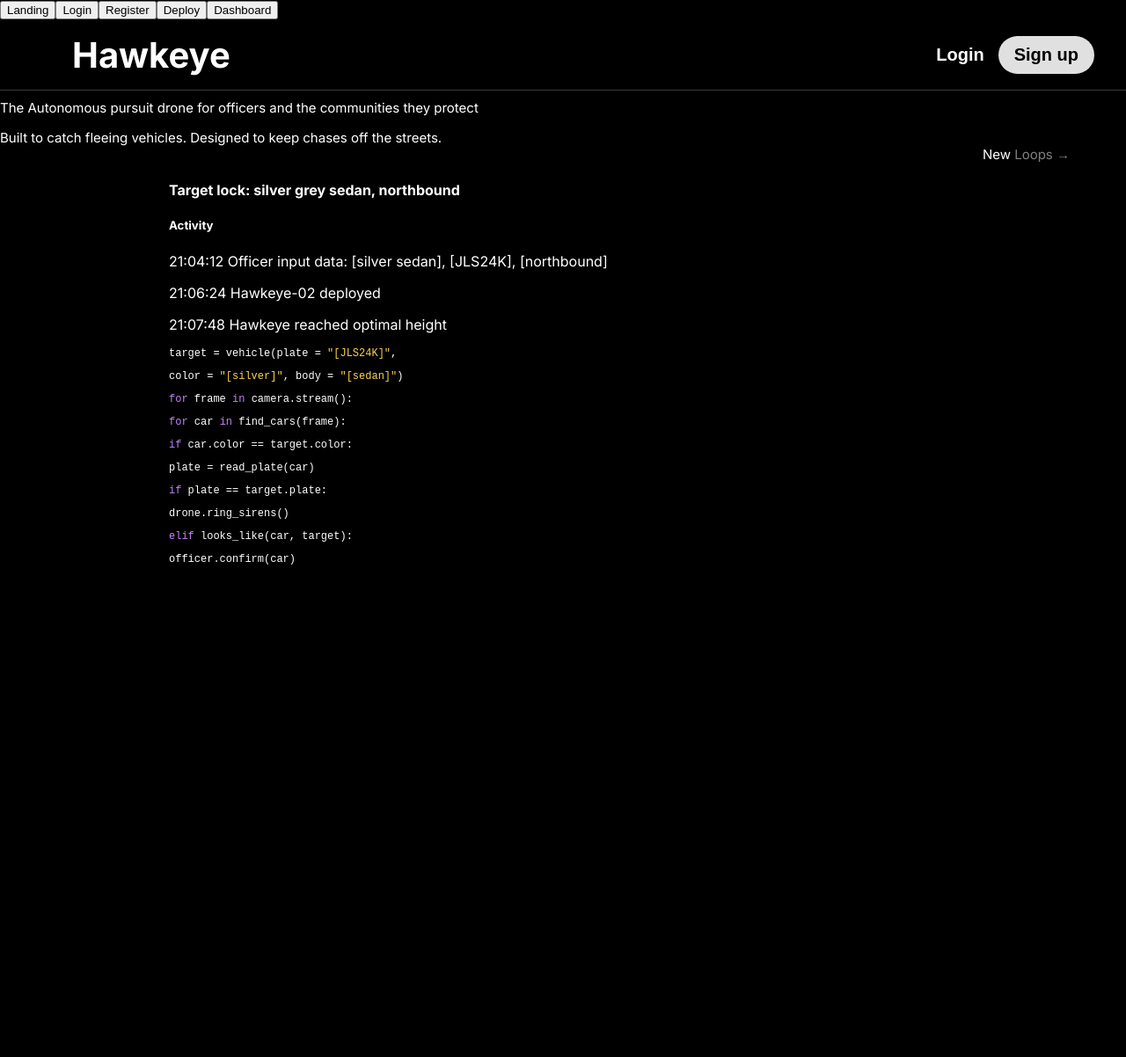
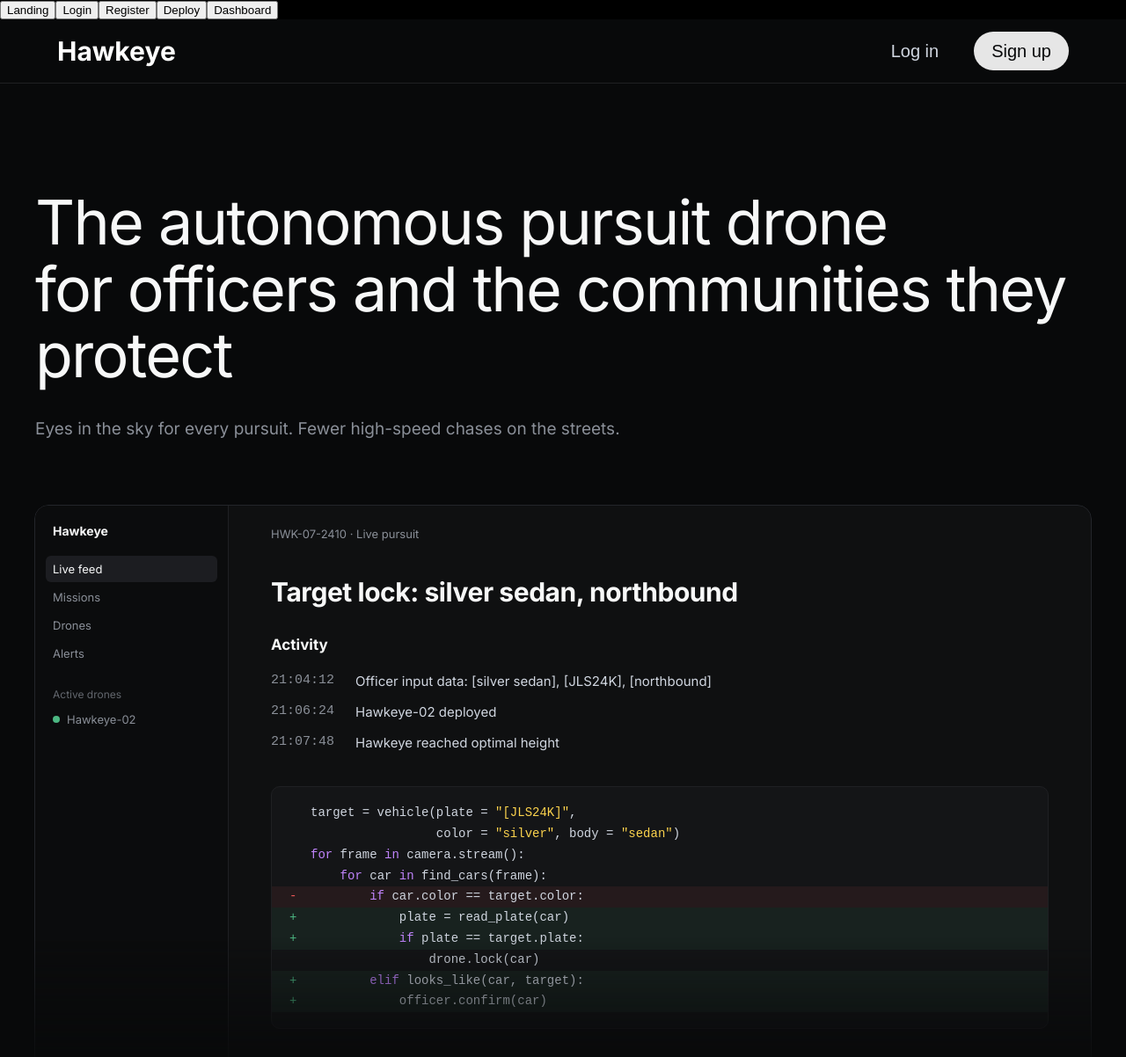
Before and after one commit to Lord-Helix07/hawkeye, a React (Vite) app in the folder frontend/: page / in a window 1280 px wide. Shown: the top 1202 px of the page at 88% size. Before the commit the page ends 800 px from the top, so only its background shows below. Built offline with nearby package versions, Linux system fonts and the light colour scheme.

Commit message:
login,register, landing pages updates

```diff
--- a/frontend/src/pages/Landing.jsx
+++ b/frontend/src/pages/Landing.jsx
@@ -1,41 +1,105 @@
 // initial page u see
 import '../styles/landing.css'
 import { useNavigate } from 'react-router-dom'
+
+const activity = [
+  { time: '21:04:12', text: 'Officer input data: [silver sedan], [JLS24K], [northbound]' },
+  { time: '21:06:24', text: 'Hawkeye-02 deployed' },
+  { time: '21:07:48', text: 'Hawkeye reached optimal height' },
+]
+
+// small helpers to color the code preview
+const K = ({ children }) => <span className="code-keyword">{children}</span>
+const S = ({ children }) => <span className="code-string">{children}</span>
+
+// mark: '+' added line, '-' removed line, '' unchanged. indent = number of spaces
+const codeLines = [
+  { mark: '', indent: 0, code: <>target = vehicle(plate = <S>"[JLS24K]"</S>,</> },
+  { mark: '', indent: 17, code: <>color = <S>"silver"</S>, body = <S>"sedan"</S>)</> },
+  { mark: '', indent: 0, code: '' },
+  { mark: '', indent: 0, code: <><K>for</K> frame <K>in</K> camera.stream():</> },
+  { mark: '', indent: 4, code: <><K>for</K> car <K>in</K> find_cars(frame):</> },
+  { mark: '-', indent: 8, code: <><K>if</K> car.color == target.color:</> },
+  { mark: '+', indent: 12, code: <>plate = read_plate(car)</> },
+  { mark: '+', indent: 12, code: <><K>if</K> plate == target.plate:</> },
+  { mark: '', indent: 16, code: <>drone.lock(car)</> },
+  { mark: '+', indent: 8, code: <><K>elif</K> looks_like(car, target):</> },
+  { mark: '+', indent: 12, code: <>officer.confirm(car)</> },
+]
+
+const sidebarItems = ['Live feed', 'Missions', 'Drones', 'Alerts']
 
 export default function Landing() {
   const navigate = useNavigate()
 
   return (
-    <>
+    <div className="landing">
       <header className="landing-header">
         <span className="landing-logo">Hawkeye</span>
         <div className="landing-auth">
-          <button className="login-btn" onClick={() => navigate('/login')}>Login</button>
+          <button className="login-btn" onClick={() => navigate('/login')}>Log in</button>
           <button className="signup-btn" onClick={() => navigate('/register')}>Sign up</button>
         </div>
       </header>
-      <h1>The Autonomous pursuit drone for officers and the communities they protect</h1>
-      <h3>Built to catch fleeing vehicles. Designed to keep chases off the streets. <div className="new-loop">New <span className="gray-text"> Loops &rarr;</span></div></h3>
-      <div className="target-selection">
-      <h4>Target lock: silver grey sedan, northbound</h4>
 
-      <h5>Activity</h5>
-      <p>21:04:12 Officer input data: [silver sedan], [JLS24K], [northbound]</p>
-      <p>21:06:24 Hawkeye-02 deployed</p>
-      <p>21:07:48 Hawkeye reached optimal height</p>
+      <main className="landing-hero">
+        <h1 className="hero-title">
+          The autonomous pursuit drone
+          <br />
+          for officers and the communities they protect
+        </h1>
 
-      <p className="font-mono small-text">target = vehicle(plate = <span className="yellow-text">"[JLS24K]"</span>,</p>
-      <p className="font-mono small-text">color = <span className="yellow-text">"[silver]"</span>, body = <span className="yellow-text">"[sedan]"</span>)</p>
+        <div className="hero-subrow">
+          <p className="hero-subtitle">
+            Eyes in the sky for every pursuit. Fewer high-speed chases on the streets.
+          </p>
 
-      <p className="font-mono small-text"><span className="purple-text">for</span> frame <span className="purple-text">in</span> camera.stream():</p>
-      <p className="font-mono small-text"><span className="purple-text">for</span> car <span className="purple-text">in</span> find_cars(frame):</p>
-      <p className="font-mono small-text"><span className="purple-text">if</span> car.color == target.color:</p>
-      <p className="font-mono small-text">plate = read_plate(car)</p>
-      <p className="font-mono small-text"><span className="purple-text">if</span> plate == target.plate:</p>
-      <p className="font-mono small-text">drone.ring_sirens()</p>
-      <p className="font-mono small-text"><span className="purple-text">elif</span> looks_like(car, target):</p>
-      <p className="font-mono small-text">officer.confirm(car)</p>
-      </div>
-    </>
+        </div>
+      </main>
+
+      {/* app-window preview */}
+      <section className="console" aria-label="Hawkeye mission preview">
+        <aside className="console-sidebar">
+          <p className="console-brand">Hawkeye</p>
+          {sidebarItems.map((item) => (
+            <p key={item} className={item === 'Live feed' ? 'console-item active' : 'console-item'}>
+              {item}
+            </p>
+          ))}
+          <p className="console-section">Active drones</p>
+          <p className="console-item">
+            <span className="status-dot" /> Hawkeye-02
+          </p>
+        </aside>
+
+        <div className="console-main">
+          <p className="console-crumb">HWK-07-2410 · Live pursuit</p>
+
+          <h2 className="console-title">Target lock: silver sedan, northbound</h2>
+
+          <h3 className="console-heading">Activity</h3>
+          <ul className="activity-list">
+            {activity.map((entry) => (
+              <li key={entry.time}>
+                <span className="activity-time">{entry.time}</span>
+                <span>{entry.text}</span>
+              </li>
+            ))}
+          </ul>
+
+          <pre className="code-block">
+            {codeLines.map((line, i) => (
+              <div key={i} className={`code-line ${line.mark === '+' ? 'added' : ''} ${line.mark === '-' ? 'removed' : ''}`}>
+                <span className="code-mark">{line.mark}</span>
+                <code>
+                  {' '.repeat(line.indent)}
+                  {line.code}
+                </code>
+              </div>
+            ))}
+          </pre>
+        </div>
+      </section>
+    </div>
   )
 }
--- a/frontend/src/pages/Login.jsx
+++ b/frontend/src/pages/Login.jsx
@@ -22,14 +22,14 @@ export default function Login() {
       <form className="auth-form" onSubmit={handleLogin}>
         <input
           className="auth-input"
-          placeholder="Badge number..."
+          placeholder="Badge Number..."
           value={badge}
           onChange={(e) => setBadge(e.target.value)}
         />
         <input
           className="auth-input"
           type="password"
-          placeholder="Officer Password..."
+          placeholder="Password..."
           value={password}
           onChange={(e) => setPassword(e.target.value)}
         />
--- a/frontend/src/pages/Register.jsx
+++ b/frontend/src/pages/Register.jsx
@@ -16,20 +16,20 @@ export default function Register() {
   }
 
   return (
-    <main className="auth-page">
+    <main className="auth-page register-page">
       <h1 className="auth-title">Register for Hawkeye</h1>
 
       <form className="auth-form" onSubmit={handleRegister}>
         <input
           className="auth-input"
-          placeholder="Badge number..."
+          placeholder="Badge Number..."
           value={badge}
           onChange={(e) => setBadge(e.target.value)}
         />
         <input
           className="auth-input"
           type="password"
-          placeholder="Officer Password..."
+          placeholder="Password..."
           value={password}
           onChange={(e) => setPassword(e.target.value)}
         />
--- a/frontend/src/styles/landing.css
+++ b/frontend/src/styles/landing.css
@@ -1,42 +1,63 @@
+/* whole page: near-black background like the mockup */
+.landing {
+  min-height: 100vh;
+  background-color: #08090a;
+  color: #f7f8f8;
+  padding-bottom: 96px;
+}
+
+/* ---------- top bar ---------- */
 .landing-header {
   display: flex;
   align-items: center;
   justify-content: space-between;
-  height: 80px;
-  padding: 0 36px 0 82px;
-  border-bottom: 1px solid #3a3a3a;
+  height: 72px;
+  padding: 0 65px;
+  border-bottom: 1px solid #1f2023;
 }
 
 .landing-logo {
-  font-size: 40px;
-  font-weight:600;
+  font-size: 30px;
+  font-weight: 600;
   color: #ffffff;
 }
 
 .landing-auth {
   display: flex;
   align-items: center;
-  gap: 16px;
+  gap: 20px;
 }
 
 .login-btn {
+  /* no fill, otherwise the browser's default gray button background shows */
   background: none;
-  border: none;
-  padding: 0;
-  color: #ffffff;
+  /* invisible border so the button doesn't jump when the outline appears */
+  border: 1px solid transparent;
+  border-radius: 999px;
+  height: 44px;
+  padding: 0 19px;
+  color: #d0d6e0;
   font-size: 20px;
-  font-weight: 600;
+  font-weight: 500;
   cursor: pointer;
+  transition: border-color 0.15s, color 0.15s;
+}
+
+/* neon pink outline on hover */
+.login-btn:hover {
+  border-color: #FF79C6;
+  color: #FF79C6;
 }
 
 .signup-btn {
-  background-color: #e0e0e0;
+  height: 44px;
+  background-color: #e6e6e6;
   border: none;
   border-radius: 999px;
-  padding: 10px 18px;
-  color: hsl(0, 0%, 0%);
+  padding: 0 20px;
+  color: #08090a;
   font-size: 20px;
-  font-weight: 600;
+  font-weight: 500;
   cursor: pointer;
 }
 
@@ -44,6 +65,215 @@
   background-color: #ffffff;
 }
 
-.login-btn:hover {
-  opacity: 0.8;
+.landing-hero {
+  /* how wide the content can get. Bigger = less empty space on the sides */
+  max-width: 1300px;
+  margin: 0 auto;
+  padding: 120px 40px 72px;
 }
+
+.hero-title {
+  margin: 0 0 32px;
+  font-size: 70px;
+  font-weight: 500;
+  line-height: 1.08;
+  letter-spacing: -0.025em;
+  color: #f7f8f8;
+}
+
+.hero-subrow {
+  display: flex;
+  align-items: baseline;
+  justify-content: space-between;
+  gap: 32px;
+  flex-wrap: wrap;
+}
+
+.hero-subtitle {
+  margin: 0;
+  max-width: 820px;
+  font-size: 19px;
+  line-height: 1.5;
+  color: #8a8f98;
+}
+
+.hero-tag {
+  font-size: 15px;
+  font-weight: 500;
+  color: #f7f8f8;
+  white-space: nowrap;
+}
+
+.hero-tag-link {
+  margin-left: 10px;
+  color: #8a8f98;
+}
+
+/* ---------- app-window preview ---------- */
+.console {
+  /* same as the headline's max-width, so their left and right edges line up */
+  max-width: 1500px;
+  width: calc(100% - 80px);
+  margin: 0 auto;
+  display: grid;
+  grid-template-columns: 220px 1fr;
+  background-color: #0f1011;
+  border: 1px solid #23252a;
+  border-radius: 16px;
+  overflow: hidden;
+  box-shadow: 0 40px 120px rgba(0, 0, 0, 0.6);
+  /* fades the bottom edge into the page */
+  mask-image: linear-gradient(to bottom, #000 75%, transparent 100%);
+}
+
+.console-sidebar {
+  padding: 20px 12px;
+  border-right: 1px solid #1f2023;
+  background-color: #0b0c0d;
+}
+
+.console-brand {
+  margin: 0 8px 20px;
+  font-size: 14px;
+  font-weight: 600;
+}
+
+.console-item {
+  display: flex;
+  align-items: center;
+  gap: 8px;
+  margin: 2px 0;
+  padding: 7px 8px;
+  border-radius: 6px;
+  font-size: 13px;
+  color: #8a8f98;
+}
+
+.console-item.active {
+  background-color: #1c1d21;
+  color: #f7f8f8;
+}
+
+.console-section {
+  margin: 24px 8px 6px;
+  font-size: 12px;
+  color: #62666d;
+}
+
+.status-dot {
+  width: 8px;
+  height: 8px;
+  border-radius: 50%;
+  background-color: #4cb782;
+}
+
+.console-main {
+  padding: 24px 48px 56px;
+}
+
+.console-crumb {
+  margin: 0 0 40px;
+  font-size: 13px;
+  color: #8a8f98;
+}
+
+.console-title {
+  margin: 0 0 32px;
+  font-size: 30px;
+  font-weight: 600;
+  letter-spacing: -0.015em;
+}
+
+.console-heading {
+  margin: 0 0 14px;
+  font-size: 17px;
+  font-weight: 600;
+}
+
+.activity-list {
+  list-style: none;
+  margin: 0 0 32px;
+  padding: 0;
+  font-size: 15px;
+  color: #d0d6e0;
+}
+
+.activity-list li {
+  display: flex;
+  gap: 24px;
+  padding: 8px 0;
+}
+
+.activity-time {
+  font-family: "JetBrains Mono", monospace;
+  color: #8a8f98;
+}
+
+/* code preview */
+.code-block {
+  margin: 0;
+  padding: 18px 0;
+  background-color: #141517;
+  border: 1px solid #1f2023;
+  border-radius: 10px;
+  font-family: "JetBrains Mono", monospace;
+  font-size: 14px;
+  line-height: 1.7;
+  color: #d0d6e0;
+  overflow-x: auto;
+}
+
+.code-line {
+  display: flex;
+  padding: 0 20px;
+}
+
+.code-line.added {
+  background-color: rgba(76, 183, 130, 0.08);
+}
+
+.code-line.removed {
+  background-color: rgba(235, 87, 87, 0.08);
+}
+
+.code-mark {
+  width: 24px;
+  flex-shrink: 0;
+  color: #62666d;
+}
+
+.code-line.added .code-mark {
+  color: #4cb782;
+}
+
+.code-line.removed .code-mark {
+  color: #eb5757;
+}
+
+.code-keyword {
+  color: #c084fc;
+}
+
+.code-string {
+  color: #fcd34d;
+}
+
+/* ---------- smaller screens ---------- */
+@media (max-width: 800px) {
+  .hero-title {
+    font-size: 40px;
+  }
+
+  .console {
+    grid-template-columns: 1fr;
+    width: calc(100% - 32px);
+  }
+
+  .console-sidebar {
+    display: none;
+  }
+
+  .console-main {
+    padding: 24px;
+  }
+}
```
Also changed, not shown: frontend/src/styles/login.css (+12 -9 lines), frontend/src/styles/register.css (+8 -0 lines).
